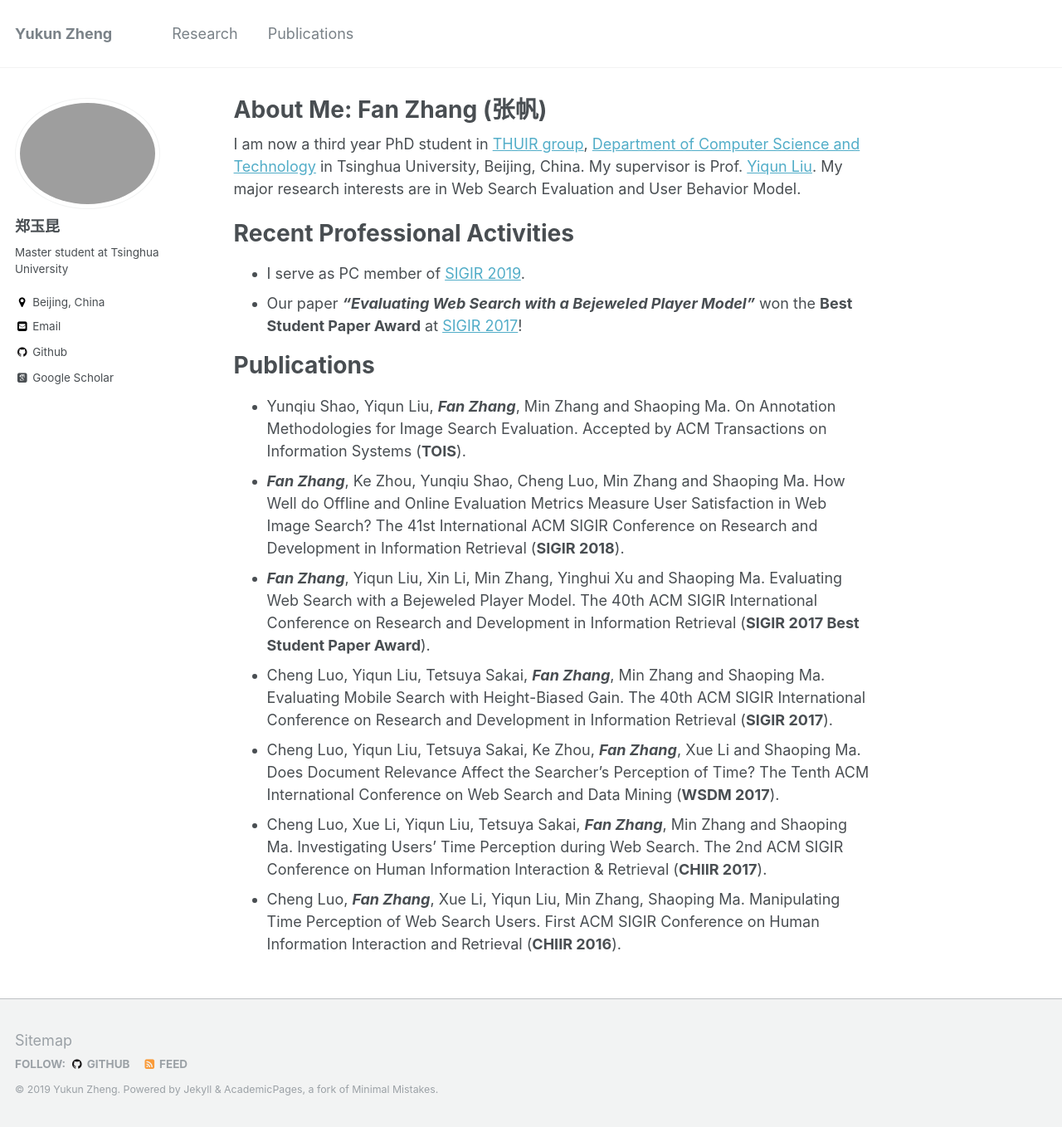
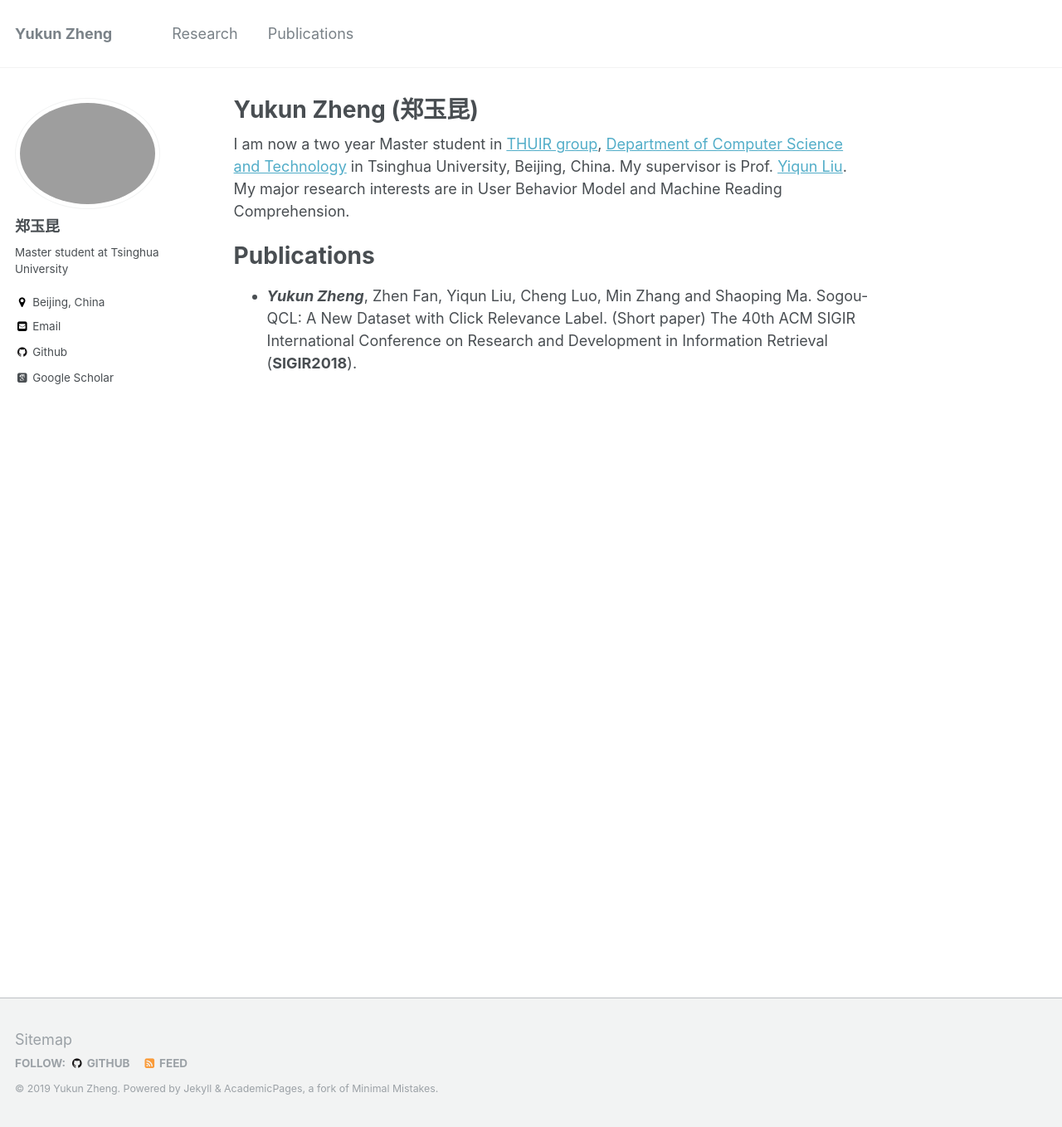
Before and after one commit to zhengyk11/YukunZheng.github.io, a Jekyll site: the page built from _pages/about.md, in a window 1280 px wide and 1358 px high. Shown: the whole window at 83% size. Built offline with Jekyll 4.4.1, drawn with Linux system fonts in a browser that asks for light colours; some web fonts are replaced.

Commit message:
no message

```diff
--- a/_pages/about.md
+++ b/_pages/about.md
@@ -1,6 +1,6 @@
 ---
 permalink: /
-title: "About Me: Fan Zhang (张帆)"
+title: "Yukun Zheng (郑玉昆)"
 excerpt: "About me"
 author_profile: true
 redirect_from:
@@ -8,19 +8,13 @@ redirect_from:
   - /about.html
 ---
 
-I am now a third year PhD student in [THUIR group](http://www.thuir.cn/), [Department of Computer Science and Technology](http://www.cs.tsinghua.edu.cn) in Tsinghua University, Beijing, China. My supervisor is Prof. [Yiqun Liu](http://www.thuir.cn/group/~YQLiu/). My major research interests are in Web Search Evaluation and User Behavior Model.
+I am now a two year Master student in [THUIR group](http://www.thuir.cn/), [Department of Computer Science and Technology](http://www.cs.tsinghua.edu.cn) in Tsinghua University, Beijing, China. My supervisor is Prof. [Yiqun Liu](http://www.thuir.cn/group/~YQLiu/). My major research interests are in User Behavior Model and Machine Reading Comprehension.
 
-Recent Professional Activities
+<!--Recent Professional Activities
 ======
 * I serve as PC member of [SIGIR 2019](http://sigir.org/sigir2019/).
-* Our paper ***"Evaluating Web Search with a Bejeweled Player Model"*** won the **Best Student Paper Award** at [SIGIR 2017](http://sigir.org/sigir2017/)!
+* Our paper ***"Evaluating Web Search with a Bejeweled Player Model"*** won the **Best Student Paper Award** at [SIGIR 2017](http://sigir.org/sigir2017/)!-->
 
 Publications
 ======
-* Yunqiu Shao, Yiqun Liu, ***Fan Zhang***, Min Zhang and Shaoping Ma. On Annotation Methodologies for Image Search Evaluation. Accepted by ACM Transactions on Information Systems (**TOIS**).
-* ***Fan Zhang***, Ke Zhou, Yunqiu Shao, Cheng Luo, Min Zhang and Shaoping Ma. How Well do Offline and Online Evaluation Metrics Measure User Satisfaction in Web Image Search? The 41st International ACM SIGIR Conference on Research and Development in Information Retrieval (**SIGIR 2018**).
-* ***Fan Zhang***, Yiqun Liu, Xin Li, Min Zhang, Yinghui Xu and Shaoping Ma. Evaluating Web Search with a Bejeweled Player Model. The 40th ACM SIGIR International Conference on Research and Development in Information Retrieval (**SIGIR 2017 Best Student Paper Award**).
-* Cheng Luo, Yiqun Liu, Tetsuya Sakai, ***Fan Zhang***, Min Zhang and Shaoping Ma. Evaluating Mobile Search with Height-Biased Gain. The 40th ACM SIGIR International Conference on Research and Development in Information Retrieval (**SIGIR 2017**).
-* Cheng Luo, Yiqun Liu, Tetsuya Sakai, Ke Zhou, ***Fan Zhang***, Xue Li and Shaoping Ma. Does Document Relevance Affect the Searcher’s Perception of Time? The Tenth ACM International Conference on Web Search and Data Mining (**WSDM 2017**).
-* Cheng Luo, Xue Li, Yiqun Liu, Tetsuya Sakai, ***Fan Zhang***, Min Zhang and Shaoping Ma. Investigating Users’ Time Perception during Web Search. The 2nd ACM SIGIR Conference on Human Information Interaction & Retrieval (**CHIIR 2017**).
-* Cheng Luo, ***Fan Zhang***, Xue Li, Yiqun Liu, Min Zhang, Shaoping Ma. Manipulating Time Perception of Web Search Users. First ACM SIGIR Conference on Human Information Interaction and Retrieval (**CHIIR 2016**).
+* ***Yukun Zheng***, Zhen Fan, Yiqun Liu, Cheng Luo, Min Zhang and Shaoping Ma. Sogou-QCL: A New Dataset with Click Relevance Label. (Short paper) The 40th ACM SIGIR International Conference on Research and Development in Information Retrieval (**SIGIR2018**).
```
